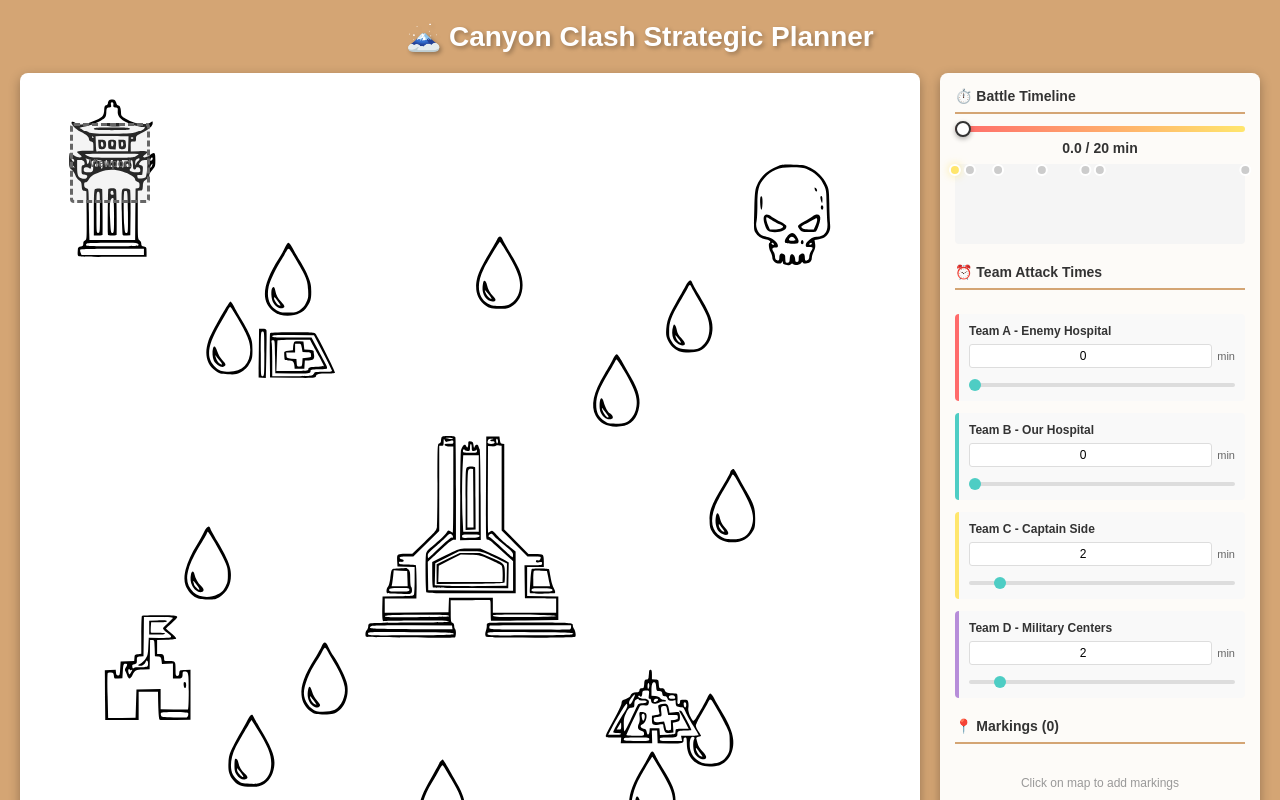
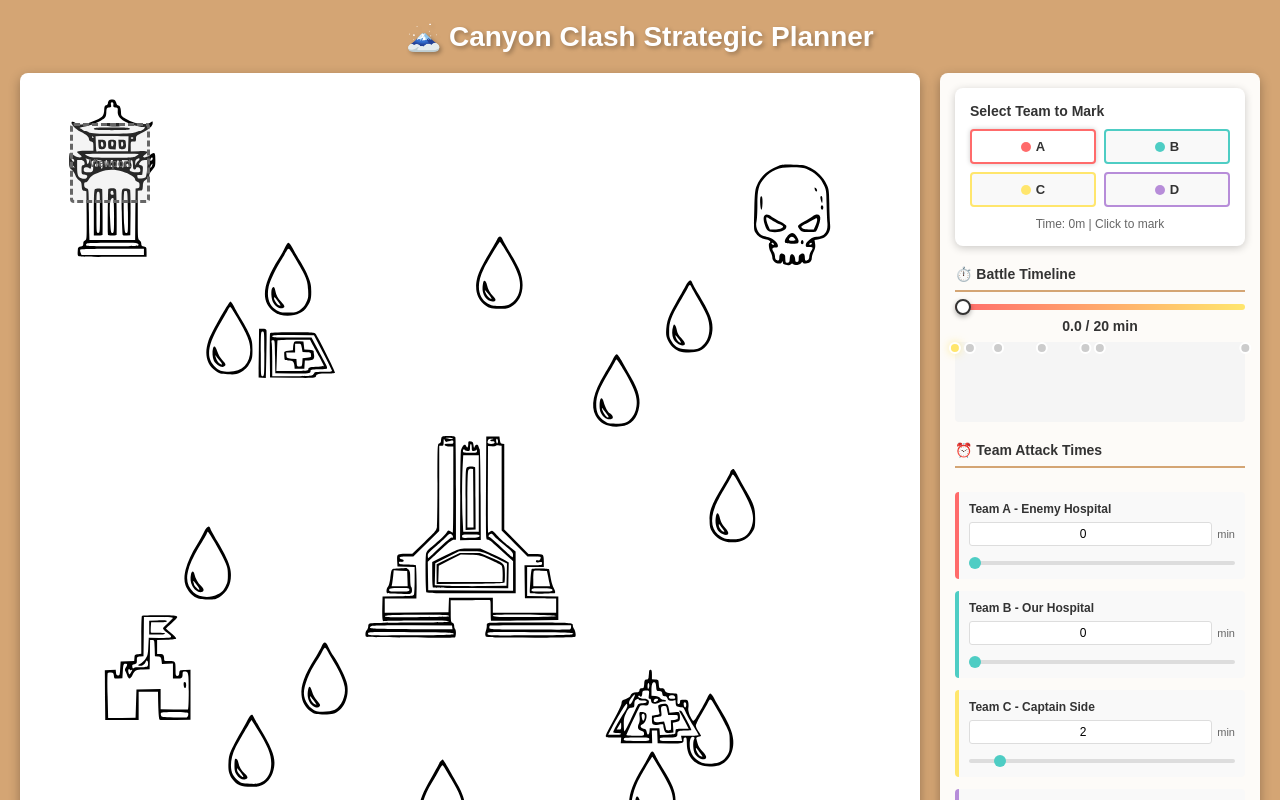
Before and after one commit to last-z/lastz.github.io, a React (Create React App) app: page / in a window 1280 px wide. Shown: the top 800 px of the page. Built offline with nearby package versions, Linux system fonts and the light colour scheme.

Commit message:
feat: Move team selection to top of right panel
- Reorganized layout to place 'Select Team to Mark' at the top of controls
- Improves UX by having team selection immediately visible
- Timeline, team timings, and markings follow below

```diff
--- a/src/CanyonClashPlanner.js
+++ b/src/CanyonClashPlanner.js
@@ -233,7 +233,11 @@ function CanyonClashPlanner() {
               </div>
             ))}
           </div>
+        </div>
 
+        {/* Right Panel */}
+        <div className="right-panel">
+          {/* Team Selection */}
           <div className="team-controls">
             <h3>Select Team to Mark</h3>
             <div className="team-buttons">
@@ -251,10 +255,7 @@ function CanyonClashPlanner() {
             </div>
             <p className="current-time">Time: {currentTime}m | Click to mark</p>
           </div>
-        </div>
 
-        {/* Right Panel */}
-        <div className="right-panel">
           {/* Timeline Slider */}
           <div className="timeline-section">
             <h3>⏱️ Battle Timeline</h3>
```
